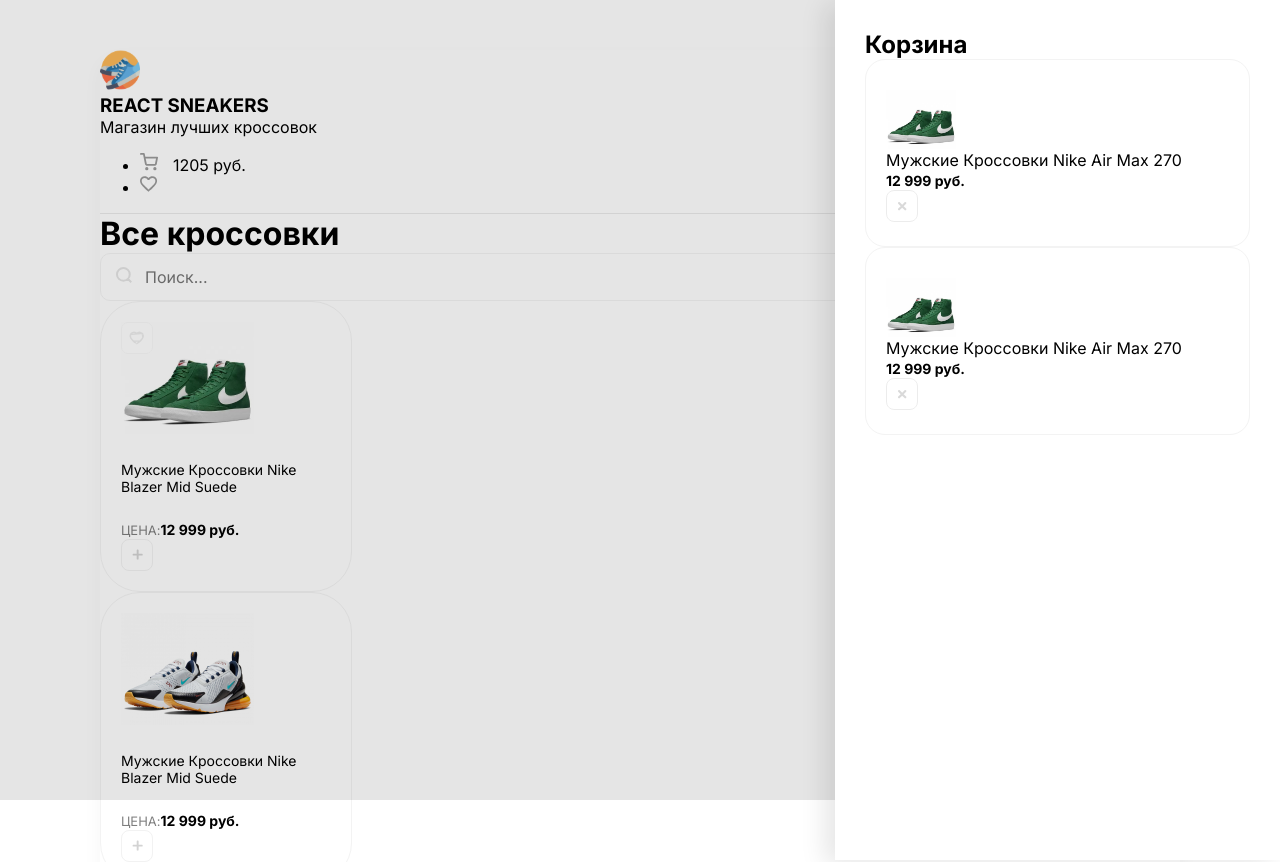
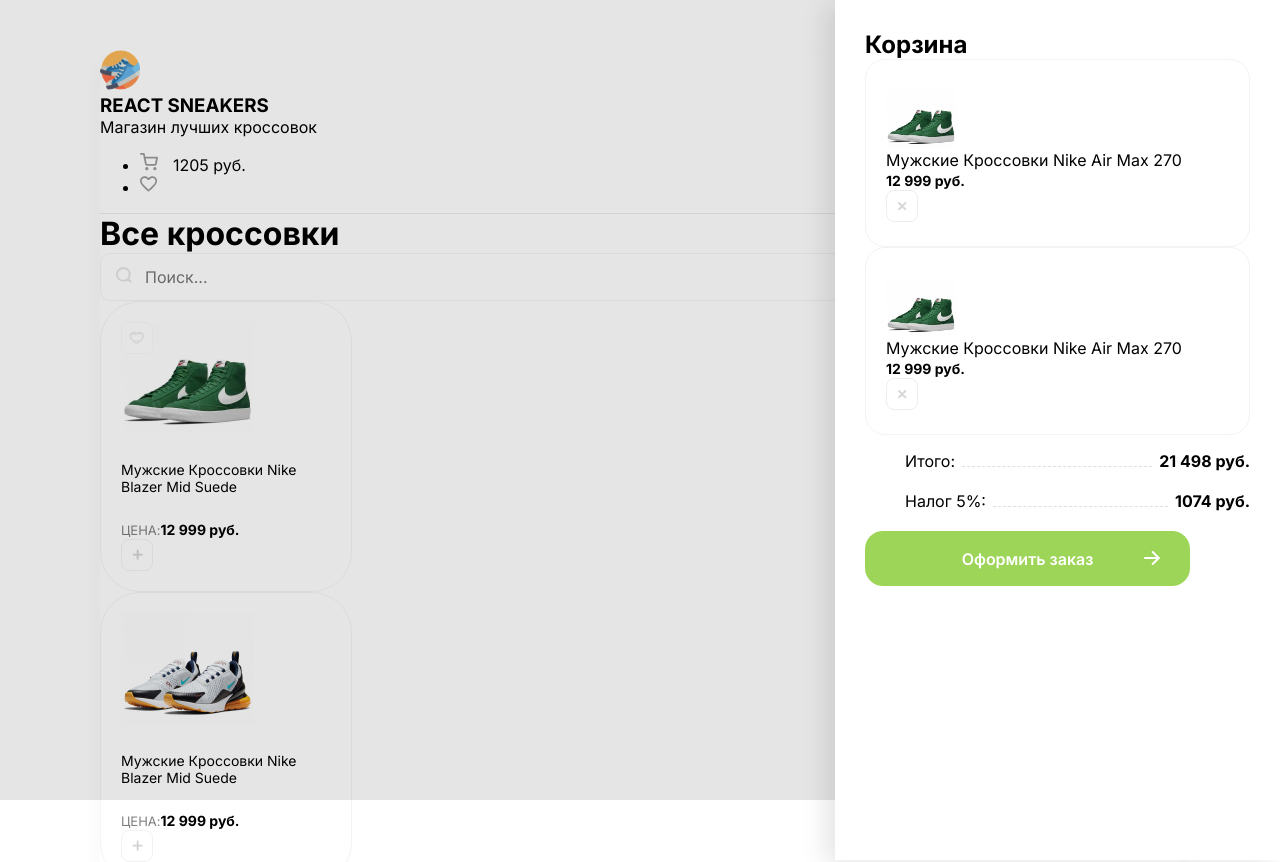
Before and after one commit to RV87K/sneakers-react, a React (Create React App) app: page / in a window 1280 px wide. Shown: the top 862 px of the page. Built offline with nearby package versions, Linux system fonts and the light colour scheme.

Commit message:
feat: add cartTotalBlock

```diff
--- a/src/App.js
+++ b/src/App.js
@@ -4,8 +4,10 @@
       <div className="overlay">
         <div className="drawer">
           <h2 className="mb-30">Корзина</h2>
+
+          <div className="items">
             <div className="cartItem d-flex align-center mb-20">
-            <div style={{backgroundImage: 'url(/img/sneakers/1.jpg)'}} className="cartItemImg">
+              <div style={{ backgroundImage: 'url(/img/sneakers/1.jpg)' }} className="cartItemImg">
               </div>
               <div className="mr-20">
                 <p className="mb-5">Мужские Кроссовки Nike Air Max 270</p>
@@ -14,13 +16,32 @@
               <img className="removeBtn" src="/img/btn-remove.svg" alt="remove" />
             </div>
             <div className="cartItem d-flex align-center mb-20">
-            <div style={{backgroundImage: 'url(/img/sneakers/1.jpg)'}} className="cartItemImg">
+              <div style={{ backgroundImage: 'url(/img/sneakers/1.jpg)' }} className="cartItemImg">
               </div>
               <div className="mr-20">
                 <p className="mb-5">Мужские Кроссовки Nike Air Max 270</p>
                 <b>12 999 руб.</b>
               </div>
               <img className="removeBtn" src="/img/btn-remove.svg" alt="remove" />
+            </div>
+          </div>
+
+          <div className="cartTotalBlock">
+            <ul>
+              <li>
+                <span>Итого: </span>
+                <div></div>
+                <b>21 498 руб. </b>
+              </li>
+              <li>
+                <span>Налог 5%: </span>
+                <div></div>
+                <b>1074 руб. </b>
+              </li>
+            </ul>
+            <button className="greenButton">Оформить заказ
+              <img src="/img/arrow.svg" alt="arrow" />
+            </button>
           </div>
         </div>
       </div>
--- a/src/index.scss
+++ b/src/index.scss
@@ -117,6 +117,63 @@
   }
 }
 
+.cartTotalBlock {
+  ul {
+    margin-bottom: 20px;
+  }
+
+  li {
+    display: flex;
+    align-items: end;
+    margin-bottom: 20px;
+  }
+
+  div {
+    position: relative;
+    top: -4px;
+    margin: 0 7px;
+    flex: 1;
+    height: 1px;
+    border-bottom: 1px dashed #dfdfdf;
+  }
+  .greenButton {
+    position: relative;
+
+    &:hover {
+      img {
+        transform: translateX(10px);
+      }
+    }
+
+    img {
+      position: absolute;
+      right: 30px;
+      top: 20px;
+      transition: transform 0.15s ease-in-out;
+    }
+  }
+}
+
+.greenButton {
+  width: 100%;
+  width: 325px;
+  height: 55px;
+  background: #9dd558;
+  border-radius: 18px;
+  border: none;
+  font-size: 16px;
+  color: #ffffff;
+  font-weight: 600;
+  transition: background 0.1s ease-in-out;
+
+  &:hover {
+    background: lighten($color: #9dd558, $amount: 5%);
+  }
+  &:active {
+    background: darken($color: #9dd558, $amount: 5%);
+  }
+}
+
 .cartItem {
   padding: 20px;
   border: 1px solid #f3f3f3;
@@ -144,6 +201,7 @@
   .removeBtn {
     opacity: 0.5;
     transition: opacity 0.15s ease-in-out;
+    cursor: pointer;
 
     &:hover {
       opacity: 1;
```
Lines whose indentation alone changed are shown as unchanged.
